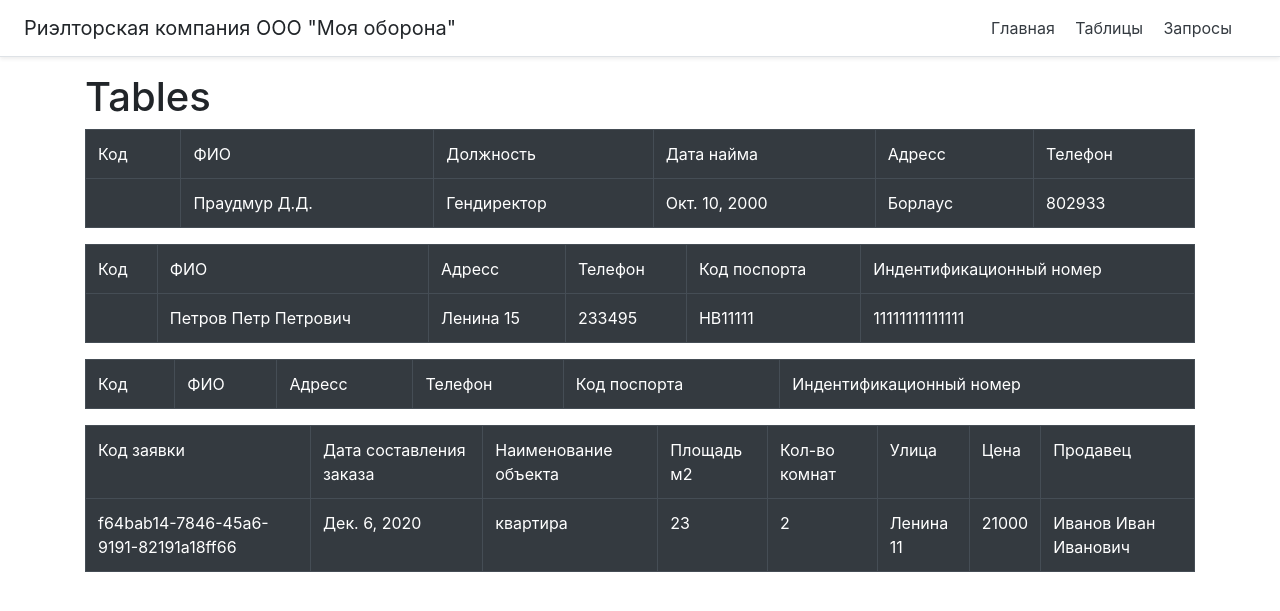
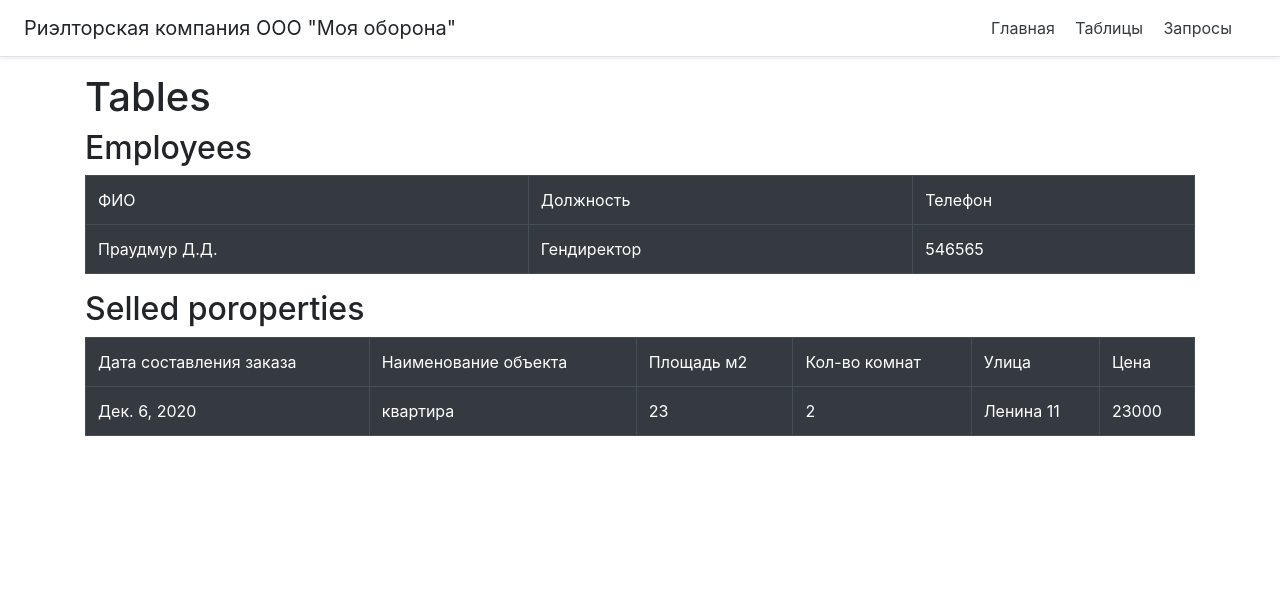
Before and after one commit to PashkevichTania/RieltSite, a Django app: page /tables in a window 1280 px wide. Shown: the top 611 px of the page. Run offline with Django 3.2, Linux system fonts and the light colour scheme; data comes from the database, SQL or seed files in the repository; some libraries are stand-ins or nearby versions.

Commit message:
fixed tables and their display

```diff
--- a/taskmanager/main/models.py
+++ b/taskmanager/main/models.py
@@ -23,7 +23,7 @@ class ClientBuy(models.Model):
     FIO = models.CharField(verbose_name='ФИО', max_length=50)
     address = models.CharField(verbose_name='Адресс', max_length=50)
     tel = models.IntegerField(verbose_name='Телефон')
-    passportCode = models.CharField(verbose_name='Код поспорта', help_text='7 символов', max_length=7)
+    passportCode = models.CharField(verbose_name='Код поспорта', help_text='2 буквы и 7 цифр', max_length=9)
     passportNumber = models.CharField(verbose_name='Индентификационный номер', help_text='14 символов', max_length=14)
 
     def __str__(self):
@@ -39,7 +39,7 @@ class ClientSell(models.Model):
     FIO = models.CharField(verbose_name='ФИО', max_length=50)
     address = models.CharField(verbose_name='Адресс', max_length=50)
     tel = models.IntegerField(verbose_name='Телефон')
-    passportCode = models.CharField(verbose_name='Код поспорта', help_text='7 символов', max_length=7)
+    passportCode = models.CharField(verbose_name='Код поспорта', help_text='2 буквы и 7 цифр', max_length=9)
     passportNumber = models.CharField(verbose_name='Индентификационный номер', help_text='14 символов', max_length=14)
 
     def __str__(self):
@@ -66,7 +66,7 @@ class Property(models.Model):
     )
 
     def __str__(self):
-        return self.name
+        return '%s (%s)' % (self.name, self.applicationCode)
 
     class Meta:
         verbose_name = 'Недвижимость'
@@ -74,9 +74,13 @@ class Property(models.Model):
 
 
 class SelledProperty(models.Model):
-    applicationCode = models.UUIDField(default=uuid.uuid4, verbose_name='Код заявки', primary_key=True)
-    dateOfOrder = models.DateField(verbose_name='Дата составления заказа')
-    name = models.CharField(verbose_name='Наименование объекта', max_length=50)
+    contractCode = models.UUIDField(default=uuid.uuid4, verbose_name='Код договора', primary_key=True)
+    applicationCode = models.ForeignKey(
+        Property,
+        verbose_name='Код заявки',
+        on_delete=models.CASCADE,
+        null=True
+    )
     employee = models.ForeignKey(
         Employees,
         verbose_name='Сотрудник',
@@ -95,13 +99,12 @@ class SelledProperty(models.Model):
         on_delete=models.CASCADE,
         null=True
     )
-    street = models.CharField(verbose_name='Улица', max_length=50)
-    price = models.IntegerField(verbose_name='Цена')
     dateOfOperation = models.DateField(verbose_name='Дата операции')
     profit = models.IntegerField(verbose_name='Прибыль')
 
     def __str__(self):
-        return self.name
+        a = self.contractCode
+        return str(a)
 
     class Meta:
         verbose_name = 'Проданный объект'
--- a/taskmanager/main/templates/main/tables.html
+++ b/taskmanager/main/templates/main/tables.html
@@ -6,90 +6,41 @@ Main page
 
 {% block content %}
     <h1>Tables</h1>
+    <h2>Employees</h2>
     <table class="table table-bordered table-dark">
         <tr>
-            <td>Код</td>
             <td>ФИО</td>
             <td>Должность</td>
-            <td>Дата найма</td>
-            <td>Адресс</td>
             <td>Телефон</td>
         </tr>
         {% for el in employees %}
         <tr>
-            <td>{{ el.code }}</td>
             <td>{{ el.FIO }}</td>
             <td>{{ el.post }}</td>
-            <td>{{ el.dateOfEmployment }}</td>
-            <td>{{ el.address }}</td>
             <td>{{ el.tel }}</td>
         </tr>
         {% endfor %}
     </table>
+    <h2>Selled poroperties</h2>
     <table class="table table-bordered table-dark">
         <tr>
-            <td>Код</td>
-            <td>ФИО</td>
-            <td>Адресс</td>
-            <td>Телефон</td>
-            <td>Код поспорта</td>
-            <td>Индентификационный номер</td>
-        </tr>
-        {% for el in clientBuy %}
-        <tr>
-            <td>{{ el.code }}</td>
-            <td>{{ el.FIO }}</td>
-            <td>{{ el.address }}</td>
-            <td>{{ el.tel }}</td>
-            <td>{{ el.passportCode }}</td>
-            <td>{{ el.passportNumber }}</td>
-        </tr>
-        {% endfor %}
-    </table>
-    <table class="table table-bordered table-dark">
-        <tr>
-            <td>Код</td>
-            <td>ФИО</td>
-            <td>Адресс</td>
-            <td>Телефон</td>
-            <td>Код поспорта</td>
-            <td>Индентификационный номер</td>
-        </tr>
-        {% for el in сlientSell %}
-        <tr>
-            <td>{{ el.code }}</td>
-            <td>{{ el.FIO }}</td>
-            <td>{{ el.address }}</td>
-            <td>{{ el.tel }}</td>
-            <td>{{ el.passportCode }}</td>
-            <td>{{ el.passportNumber }}</td>
-        </tr>
-        {% endfor %}
-    </table>
-    <table class="table table-bordered table-dark">
-        <tr>
-            <td>Код заявки</td>
             <td>Дата составления заказа</td>
             <td>Наименование объекта</td>
             <td>Площадь м2</td>
             <td>Кол-во комнат</td>
             <td>Улица</td>
             <td>Цена</td>
-            <td>Продавец</td>
         </tr>
         {% for el in property %}
         <tr>
-            <td>{{ el.applicationCode }}</td>
             <td>{{ el.dateOfOrder }}</td>
             <td>{{ el.name }}</td>
             <td>{{ el.area }}</td>
             <td>{{ el.rooms }}</td>
             <td>{{ el.street }}</td>
             <td>{{ el.price }}</td>
-            <td>{{ el.seller }}</td>
         </tr>
         {% endfor %}
     </table>
 
-
 {% endblock %}
```
Also changed, not shown: package-lock.json (added), taskmanager/db.sqlite3, taskmanager/main/migrations/0001_initial.py, taskmanager/main/migrations/0002_auto_20201205_2119.py (deleted), taskmanager/main/migrations/0002_auto_20201206_2351.py (added), taskmanager/main/migrations/0003_auto_20201205_2136.py (deleted), taskmanager/main/migrations/0004_auto_20201206_1907.py (deleted), taskmanager/main/migrations/0005_auto_20201206_2053.py (deleted), taskmanager/main/migrations/0006_auto_20201206_2203.py (deleted), taskmanager/main/migrations/0007_auto_20201206_2242.py (deleted), taskmanager/main/migrations/0008_auto_20201206_2301.py (deleted), 1 other file.
